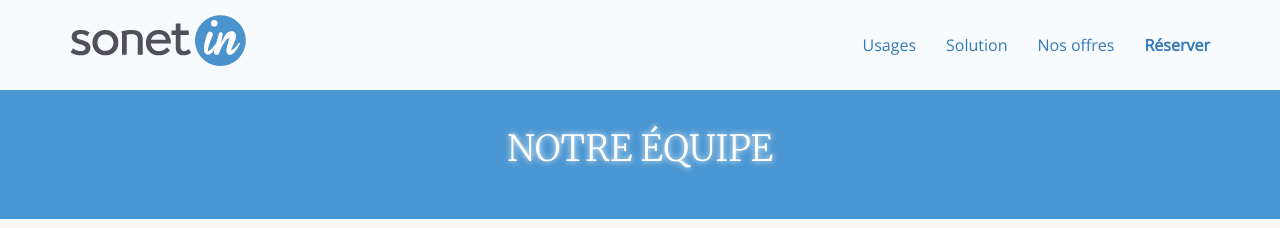
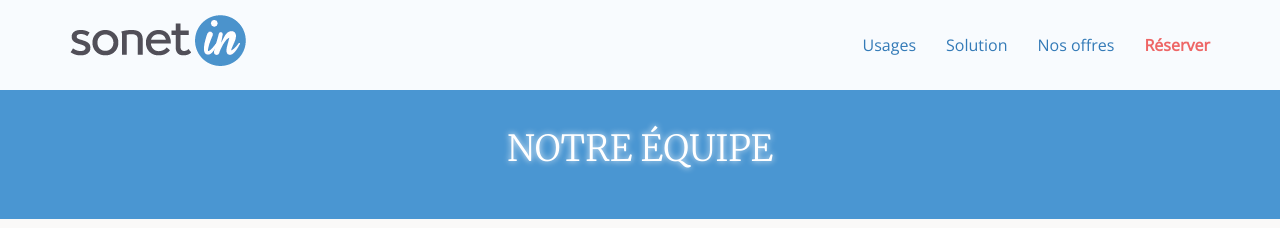
Before and after one commit to sonetin/sonetin.github.io, a Jekyll site: the page built from fr/a-propos.html, in a window 1280 px wide. Shown: the top 228 px of the page. Built offline with Jekyll 4.4.1, drawn with Linux system fonts in a browser that asks for light colours; nearby versions of some CDN libraries; Markdown is read by kramdown in place of the engine named in the settings.

Commit message:
Quick enhancement

```diff
--- a/_includes/nav.html
+++ b/_includes/nav.html
@@ -18,7 +18,7 @@
         <li><a class="scrollable-link" href="/{{ page.locale }}/#features">Usages</a></li>
         <li><a class="scrollable-link" href="/{{ page.locale }}/#features2">Solution</a></li>
         <li><a class="scrollable-link" href="/{{ page.locale }}/#pricing">Nos offres</a></li>
-        <li><a class="scrollable-link" href="/{{ page.locale }}/#booking" class="color-red action-book" style="font-weight: bold;">Réserver</a></li>
+        <li><a class="scrollable-link color-red action-book" href="/{{ page.locale }}/#booking"><strong>Réserver</strong></a></li>
         {% if page.locale == 'fr' %}
           {% assign nav_links = site.navigation.fr %}
         {% else %}
```
